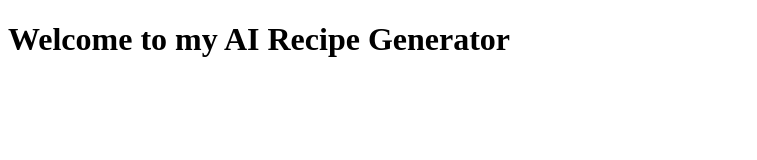
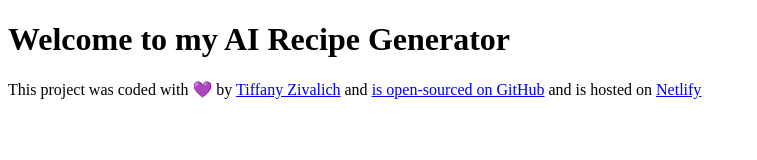
Before and after one commit to SmilingonCMD/ai-recipe-generator, a plain HTML site: page index.html in a window 1280 px wide. Shown: the whole page, without its empty margins (0-757 px from the left). Drawn offline with Linux system fonts and the light colour scheme.

Commit message:
Added footer

```diff
--- a/index.html
+++ b/index.html
@@ -2,12 +2,30 @@
 <html lang="en">
   <head>
     <meta charset="UTF-8" />
-    <link rel="stylesheet" href="src/style.css">
+    <link rel="stylesheet" href="src/style.css" />
     <meta name="viewport" content="width=device-width, initial-scale=1.0" />
     <title>Tiffany's AI Recipe Generator</title>
   </head>
   <body>
     <h1>Welcome to my AI Recipe Generator</h1>
+    <footer>
+      This project was coded with 💜 by
+      <a href="https://github.com/SmilingonCMD" target="_blank"
+        >Tiffany Zivalich</a
+      >
+      and
+      <a
+        href="https://github.com/SmilingonCMD/ai-recipe-generator"
+        target="_blank"
+        >is open-sourced on GitHub</a
+      >
+      and is hosted on
+      <a
+        href="https://tiffanys-ai-recipe-generator.netlify.app/"
+        target="_blank"
+        >Netlify</a
+      >
+    </footer>
     <script src="src/index.js"></script>
   </body>
 </html>
```
